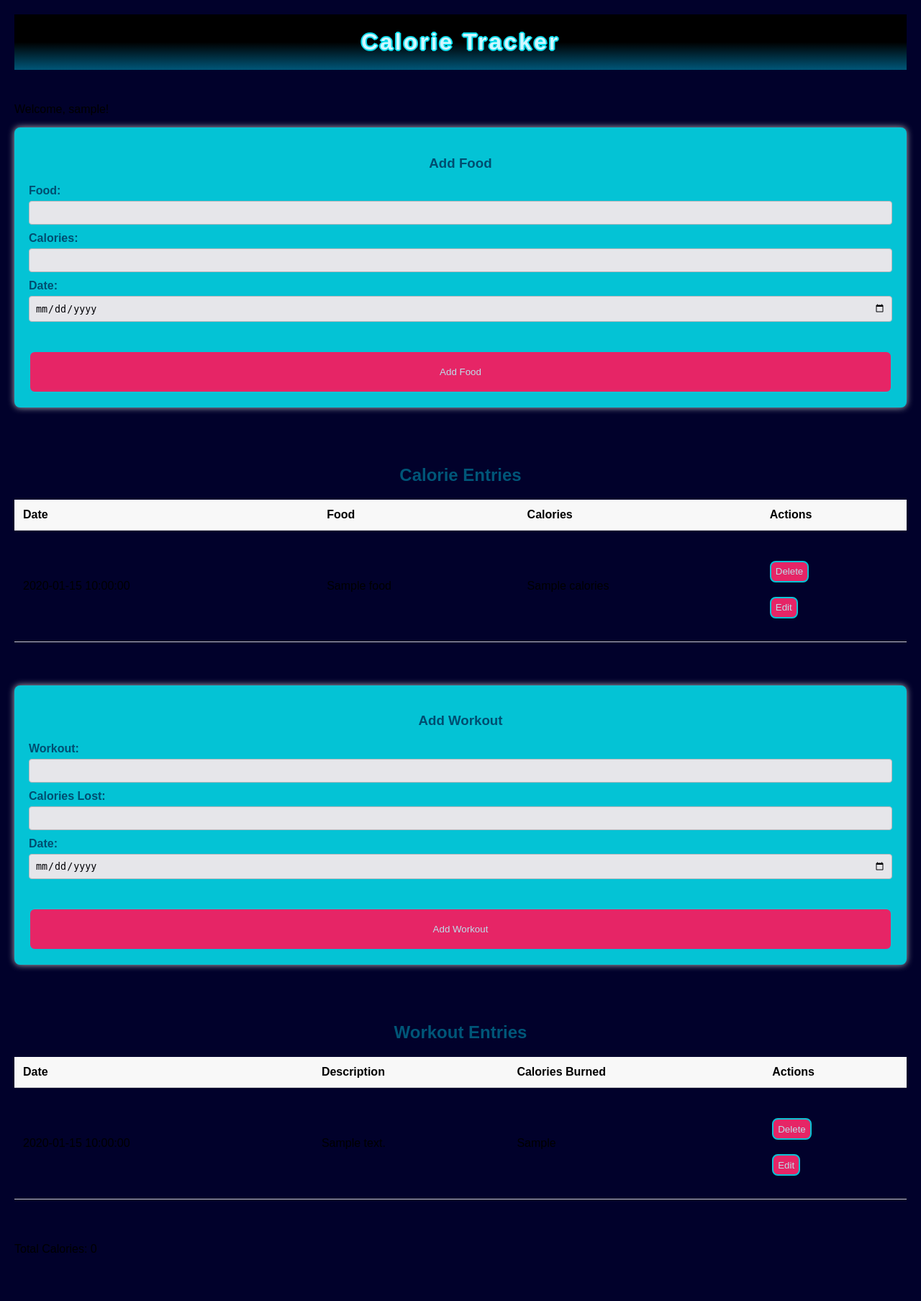
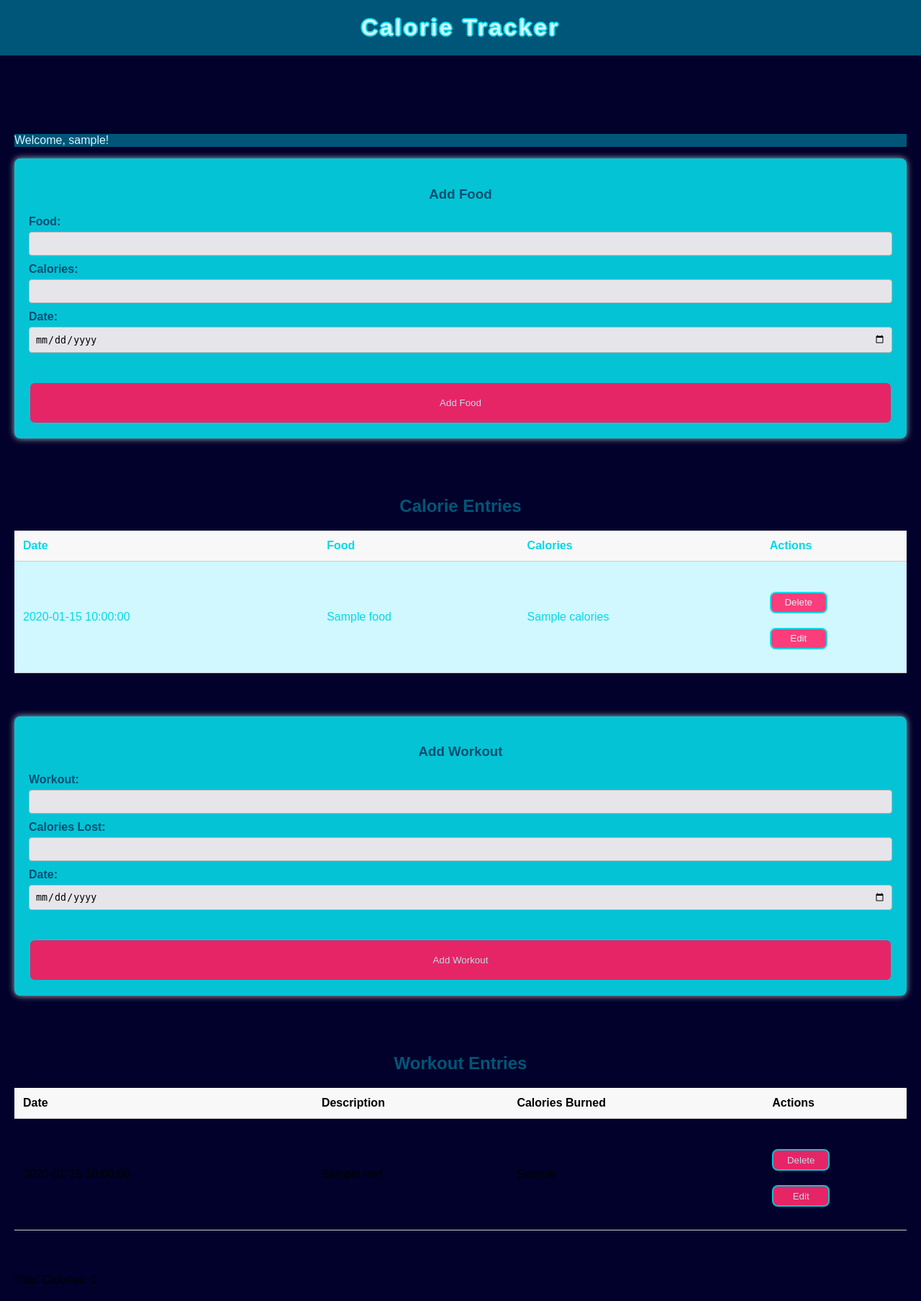
Before and after one commit to software-students-spring2024/5-final-project-spring-2024-dttt5, a Flask app: page / in a window 1280 px wide. Shown: the whole page at 72% size. Before the commit the page ends 1740 px from the top, so only its background shows below. Run offline with Flask 3, Linux system fonts and the light colour scheme; the visitor is signed in with stand-in values (Sample User, id 1); a database or web service that is not in the repository returns one stand-in record (values such as "Sample title"); parts of the project's set-up code (start-up, migrations or seed data) failed here and were passed over.

Commit message:
updated index.html

```diff
--- a/app/static/style.css
+++ b/app/static/style.css
@@ -43,14 +43,24 @@ palette:
 #01012b
 */
 
+.welcomeMsg{
+    background-color: #005678;
+    color: #d1f7ff;
+
+}
+
+#calories-table {
+    background-color: #d1f7ff;
+    color: #05d9e8;
+}
+
 h1 {
     color: #d1f7ff;
     text-align: center;
     /* border: 3px double #ff2a6d; */
     text-shadow: 2px 0 #05d9e8, -2px 0 #05d9e8, 0 2px #05d9e8, 0 -2px #05d9e8,
                1px 1px #05d9e8, -1px -1px #05d9e8, 1px -1px #05d9e8, -1px 1px #05d9e8;
-               background: rgb(0,0,0);
-               background: linear-gradient(180deg, rgba(0,0,0,1) 50%, rgba(0,86,120,1) 100%);
+    background: #005678;
     letter-spacing: 3px;
     margin: auto 0;
     text-align: center;
@@ -187,8 +197,7 @@ a:hover {
     font-family: Arial, Helvetica, sans-serif;
     border: 2px solid #05d9e8;
     color: #d1f7ff;
-
-
+    width: 80px;
 }
 
 .addButtons {
--- a/app/templates/index.html
+++ b/app/templates/index.html
@@ -7,12 +7,23 @@
     <link rel="stylesheet" href="static/style.css">
 </head>
 <body>
-    <h1>Calorie Tracker</h1>
+    <div class="borderHeader">
+        <h1>Calorie Tracker</h1>
+    </div>
+
+    <div class="spacer"></div>
+    <div class="spacer"></div>
+
+    <div class="spacer"></div>
+    <div class="spacer"></div>
+
+
+
     <div id="app">
 
         <div class="spacer"></div>
 
-        <p>Welcome, {{ username }}!</p>
+        <p class="welcomeMsg">Welcome, {{ username }}!</p>
         <form id="calorie-form" method="post" action="/calories">
             <h3>Add Food</h3>
             <label for="food">Food:</label>
```
